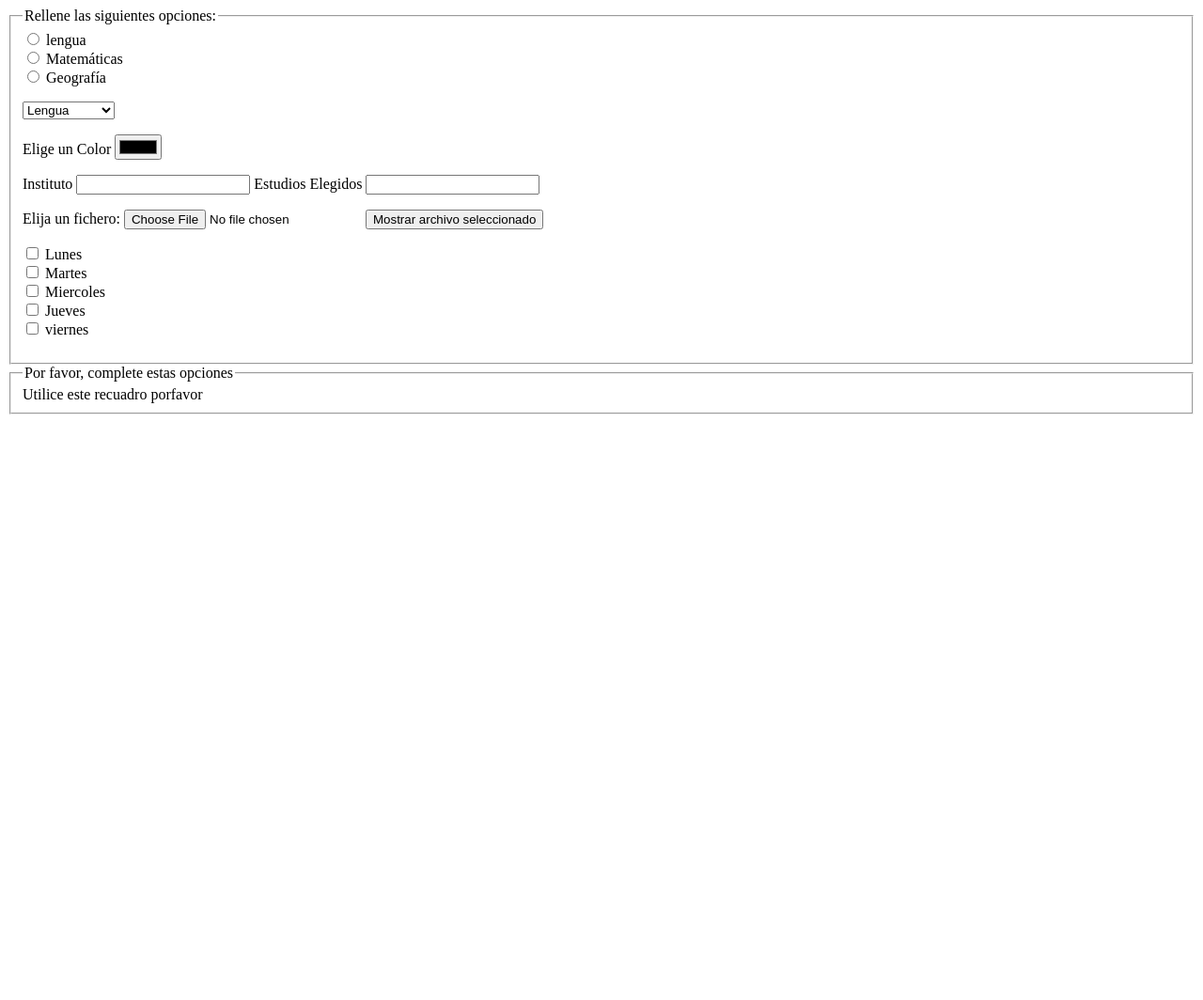
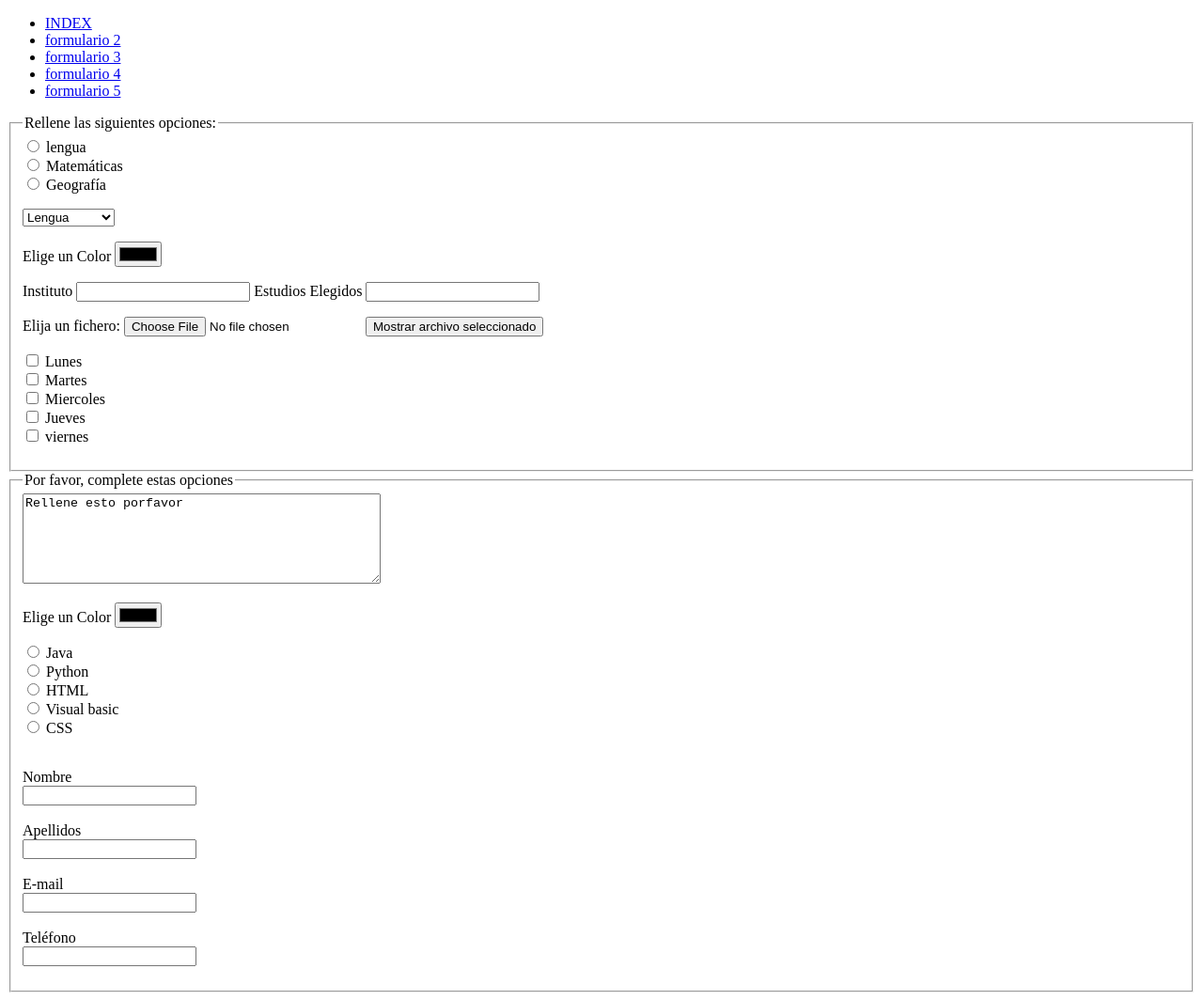
Before and after one commit to AnBuAre/Formularios, a plain HTML site: page page/formulario1.html in a window 1280 px wide. Shown: the whole page at 94% size. Before the commit the page ends 800 px from the top, so only its background shows below. Drawn offline with Linux system fonts and the light colour scheme.

Commit message:
formulario 1

```diff
--- a/page/formulario1.html
+++ b/page/formulario1.html
@@ -6,6 +6,13 @@
     <title>Document</title>
 </head>
 <body>
+    <ul>
+        <li><a href="index.html">INDEX</a></li>
+        <li><a href="page/formulario2.html">formulario 2</a>
+        <li><a href="page/formulario3.html">formulario 3</a>
+        <li><a href="page/formulario4.html">formulario 4</a>
+        <li><a href="page/formulario5.html">formulario 5</a>
+    </ul>
    <fieldset>
     <legend>Rellene las siguientes opciones:</legend>
     <input type="radio" id="asignatura" name="asignatura" value="asignaturalengua">
@@ -52,9 +59,35 @@
 </fieldset>
 <fieldset>
     <legend>Por favor, complete estas opciones</legend>
- <textare name="cuadro" rows="6" cols="45">
-    Utilice este recuadro porfavor
- </textare>
+
+    <textarea id="miTextarea" rows="6" cols="45">Rellene esto porfavor</textarea>
+
+   </p>
+   <label for="eligecolor">Elige un Color</label>
+   <input type="color" id="eligeColor" name="eligecolor"><br>
+   <p>
+
+    <input type="radio" name="lenguaje" value="lenguajejava">
+    <label for="java">Java</label><br>
+    <input type="radio" name="lenguaje" value="lenguajepython">
+    <label form="python">Python</label><br>
+    <input type="radio" name="lenguaje" value="lenguajehtml">
+    <label for="html">HTML</label><br>
+    <input type="radio" name="lenguaje" value="lenguajevisual_basic">
+    <label for="visualbasic">Visual basic</label><br>
+    <input type="radio" name="lenguaje" value="lenguajecss">
+    <label for="java">CSS</label><br><br>
+<p>
+    <label for="nombre">Nombre</label><br>
+    <input type="text" name="nombre"><br><br>
+    <label for="apellido">Apellidos</label><br>
+    <input type="text" name="apellidos"><br><br>
+    <label for="email">E-mail</label><br>
+    <input type="email" name="email"><br><br>
+    <label for="tlf">Teléfono</label><br>
+    <input type="number" name="telefono">
+
+</p>
 
 </fieldset>
 </body>
```
